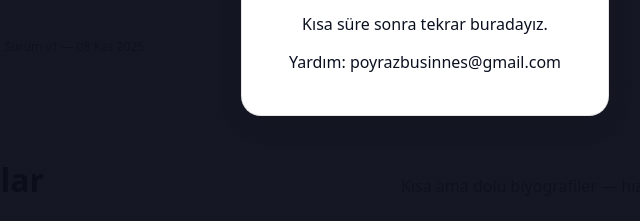
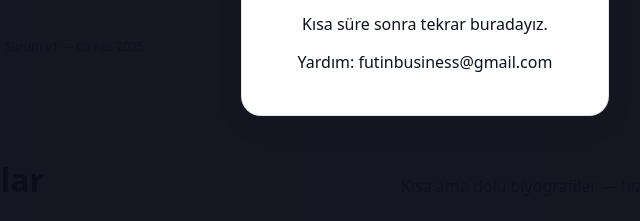
Before and after one commit to futinsuit/tasplaktanbugune, a plain HTML site: page index.html in a window 1280 px wide. Shown: the part 426-647 px from the top of the page, 215-855 px from the left. Drawn offline with Linux system fonts and the light colour scheme.

Commit message:
Update contact email addresses in index.html

```diff
--- a/index.html
+++ b/index.html
@@ -68,7 +68,7 @@
       <div class="icon" aria-hidden="true">🔧</div>
       <h1>Site Bakımda</h1>
       <p>Kısa süre sonra tekrar buradayız.</p>
-      <p>Yardım: <a href="mailto:poyrazbusinnes@gmail.com">poyrazbusinnes@gmail.com</a></p>
+      <p>Yardım: <a href="mailto:futinbusiness@gmail.com">futinbusiness@gmail.com</a></p>
     </div>
   </div>
 
@@ -194,7 +194,7 @@
     <div class="container">
       <div class="section-head"><h2>İletişim</h2><p class="muted">Sorular ve düzeltmeler için.</p></div>
       <div class="card">
-        <p>E-posta: <a href="mailto:poyrazbusinnes@gmail.com">poyrazbusinnes@gmail.com</a></p>
+        <p>E-posta: <a href="mailto:futinbusiness@gmail.com">futinbusiness@gmail.com</a></p>
       </div>
     </div>
   </section>
```
